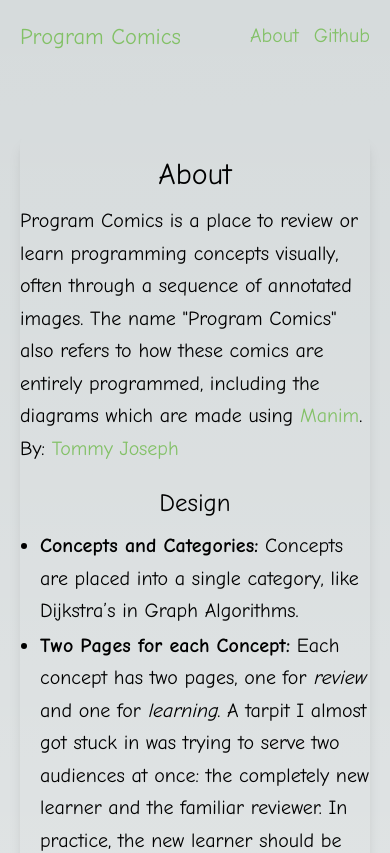
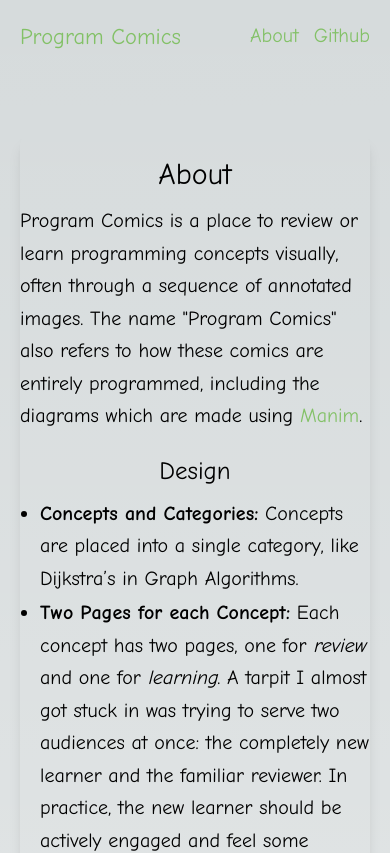
Before and after one commit to tommy11jo/program-comics, a Next.js app in the folder react-src/: page /about in a window 390 px wide. Shown: the top 853 px of the page. Built offline with nearby package versions, Linux system fonts and the light colour scheme.

Commit message:
responsive fix

```diff
--- a/react-src/components/comics/dijkstra/DijkstraIntro.tsx
+++ b/react-src/components/comics/dijkstra/DijkstraIntro.tsx
@@ -57,13 +57,13 @@ const DijkstraIntro = () => {
   let snapshotText = <div>{textIntro}</div>
   return (
     <div className="flex flex-col">
-      <div className="flex flex-col lg:flex-row">
-        <div className="lg:w-3/5">
+      <div className="flex flex-col sm:flex-row">
+        <div className="sm:w-3/5">
           {snapshotText}
           <br />
           {textRuntime}
         </div>
-        <div className="lg:w-2/5">
+        <div className="sm:w-2/5">
           <img src="/graphics/dijkstra/comic-behavior/step6.png" alt="" />
         </div>
       </div>
--- a/react-src/pages/about.mdx
+++ b/react-src/pages/about.mdx
@@ -13,7 +13,7 @@ export const meta = {
 # About
 
 Program Comics is a place to review or learn programming concepts visually, often through a sequence of annotated images.
-The name "Program Comics" also refers to how these comics are entirely programmed, including the diagrams which are made using [Manim](https://github.com/3b1b/manim). By: [Tommy Joseph](https://babbleprune.com)
+The name "Program Comics" also refers to how these comics are entirely programmed, including the diagrams which are made using [Manim](https://github.com/3b1b/manim).
 
 ## Design
 
--- a/react-src/styles/Sequence.css
+++ b/react-src/styles/Sequence.css
@@ -7,7 +7,7 @@
   display: flex;
   flex-direction: column;
 }
-@media (max-width: 62rem) {
+@media (max-width: 48rem) {
   .row {
     flex-direction: column;
   }
```
